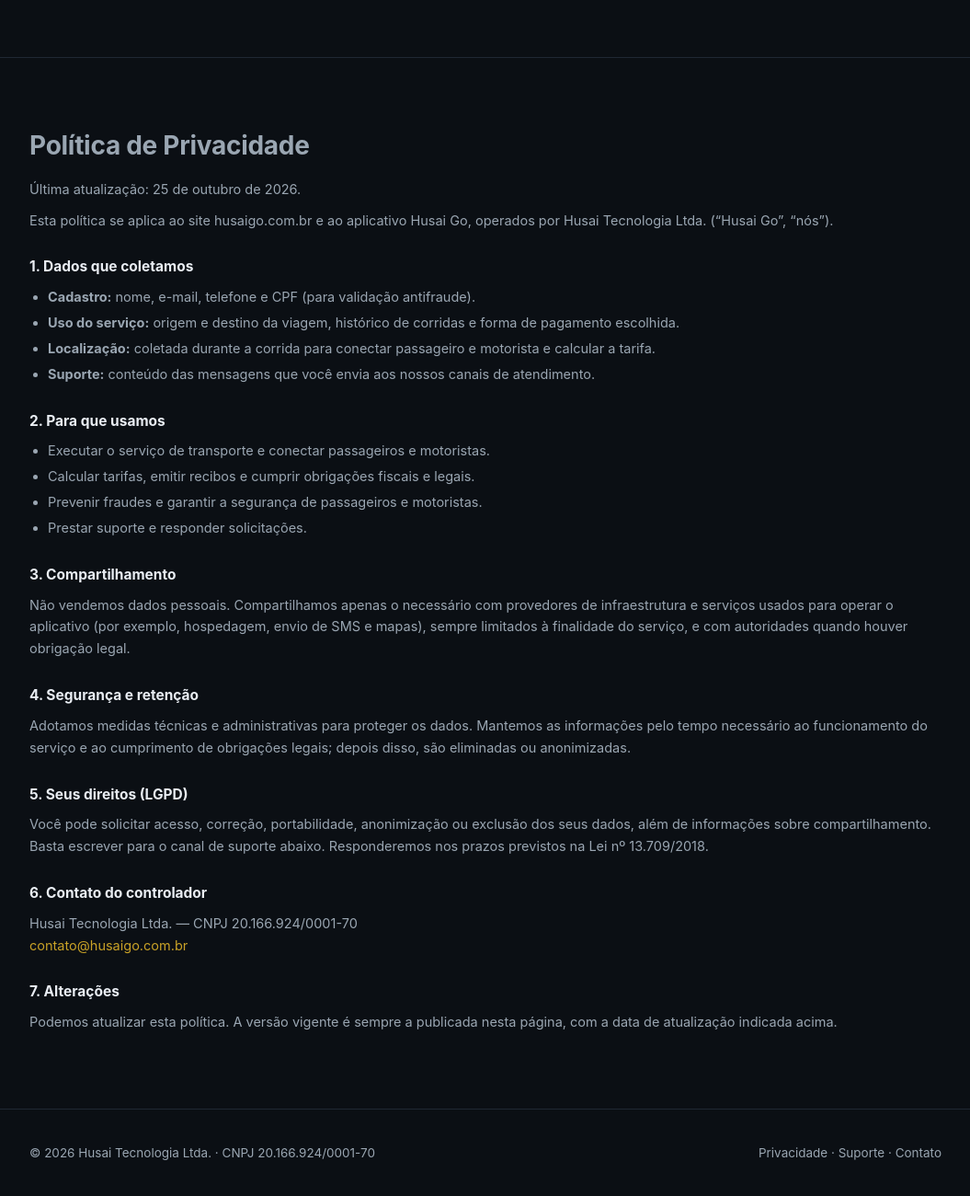
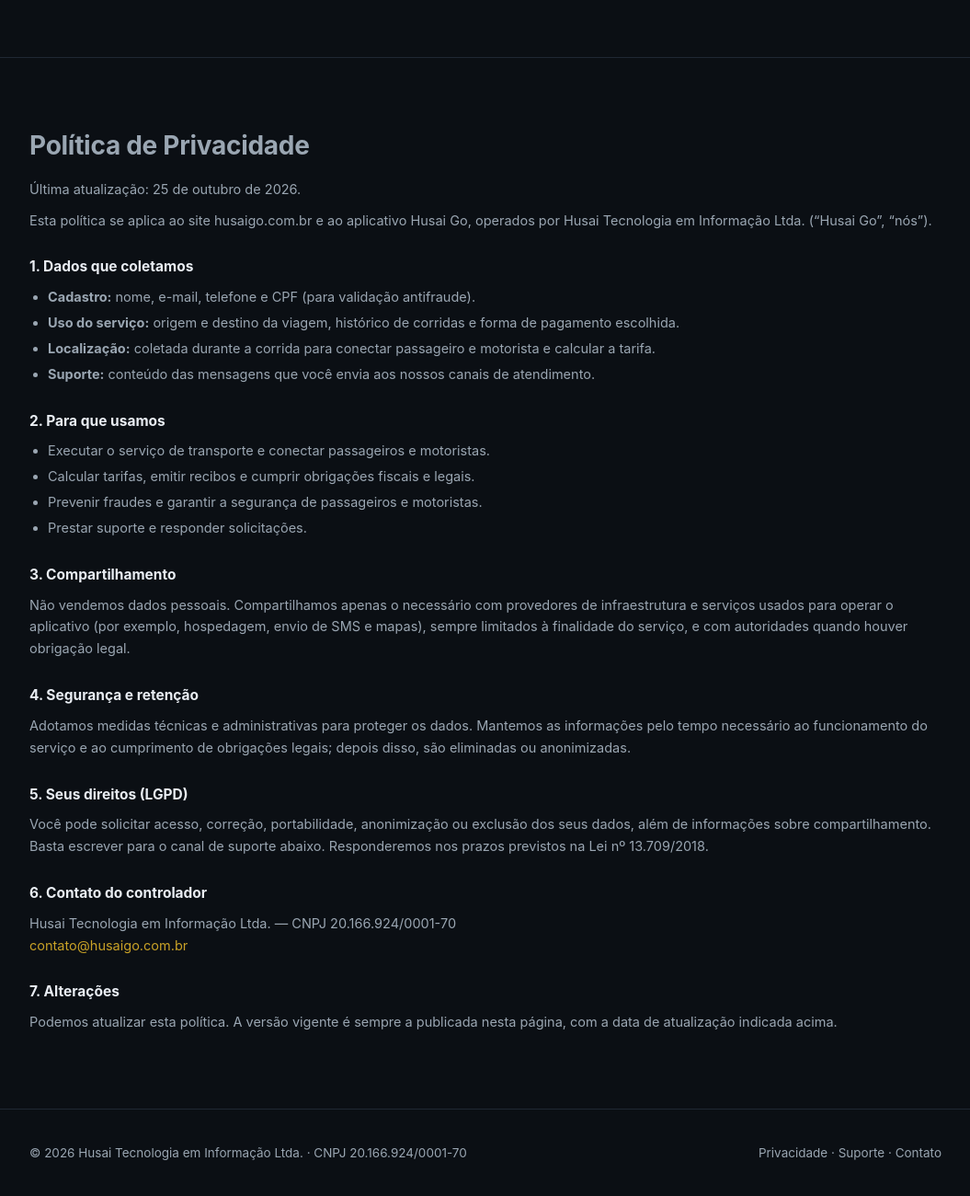
Before and after one commit to HerculeSantos/husai-go-site, a plain HTML site: page index.html in a window 1280 px wide. Shown: the part 2287-3587 px from the top of the page at 92% size, without its empty margins (112-1167 px from the left). Drawn offline with Linux system fonts and the light colour scheme.

Commit message:
Update index.html

```diff
--- a/index.html
+++ b/index.html
@@ -200,7 +200,7 @@
     <div class="wrap legal">
       <h2>Política de Privacidade</h2>
       <p>Última atualização: 25 de outubro de 2026.</p>
-      <p>Esta política se aplica ao site husaigo.com.br e ao aplicativo Husai Go, operados por Husai Tecnologia Ltda. (“Husai Go”, “nós”).</p>
+      <p>Esta política se aplica ao site husaigo.com.br e ao aplicativo Husai Go, operados por Husai Tecnologia em Informação Ltda. (“Husai Go”, “nós”).</p>
 
       <h3>1. Dados que coletamos</h3>
       <ul>
@@ -228,7 +228,7 @@
       <p>Você pode solicitar acesso, correção, portabilidade, anonimização ou exclusão dos seus dados, além de informações sobre compartilhamento. Basta escrever para o canal de suporte abaixo. Responderemos nos prazos previstos na Lei nº 13.709/2018.</p>
 
       <h3>6. Contato do controlador</h3>
-      <p>Husai Tecnologia Ltda. — CNPJ 20.166.924/0001-70<br>
+      <p>Husai Tecnologia em Informação Ltda. — CNPJ 20.166.924/0001-70<br>
       <a href="mailto:contato@husaigo.com.br">contato@husaigo.com.br</a></p>
 
       <h3>7. Alterações</h3>
@@ -240,7 +240,7 @@
 
 <footer>
   <div class="wrap row">
-    <span>© 2026 Husai Tecnologia Ltda. · CNPJ 20.166.924/0001-70</span>
+    <span>© 2026 Husai Tecnologia em Informação Ltda. · CNPJ 20.166.924/0001-70</span>
     <span>
       <a href="#privacidade">Privacidade</a> ·
       <a href="#suporte">Suporte</a> ·
```
